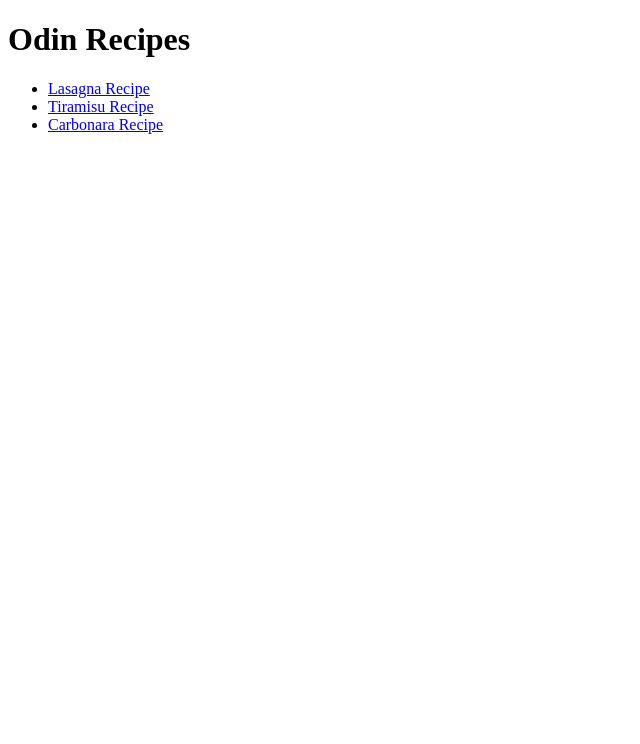
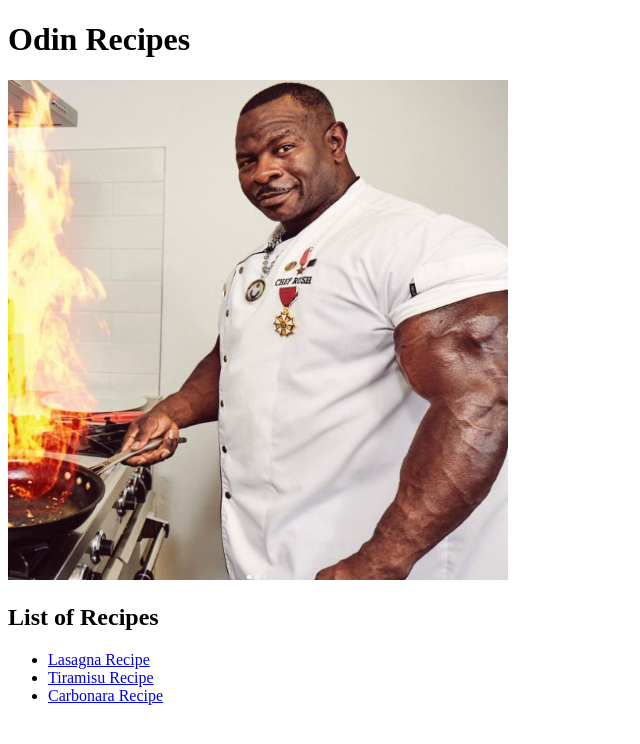
Before and after one commit to WilloBirillo/odin-recipes, a plain HTML site: page index.html in a window 1280 px wide. Shown: the whole page, without its empty margins (0-640 px from the left). Drawn offline with Linux system fonts and the light colour scheme.

Commit message:
Add new index image

```diff
--- a/index.html
+++ b/index.html
@@ -7,6 +7,8 @@
 </head>
 <body>
     <h1>Odin Recipes</h1>
+    <img src="./images/638863457798f.jpeg" alt="Chef" height="500" width="500">
+    <h2>List of Recipes</h2>
     <ul>
         <li><a href="./recipes/lasagna.html">Lasagna Recipe</a></li>
         <li><a href="./recipes/tiramisu.html">Tiramisu Recipe</a></li>
```
Also changed, not shown: images/638863457798f.jpeg (added).
